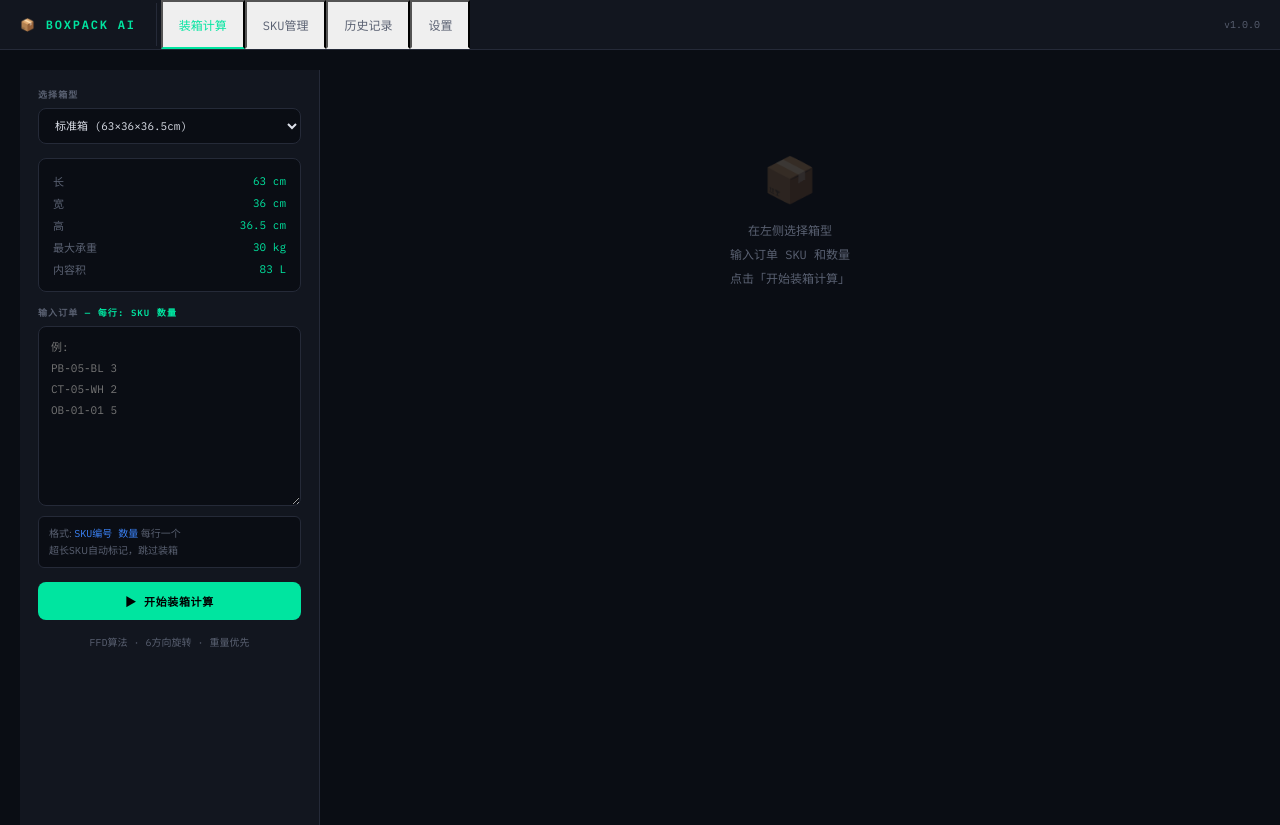
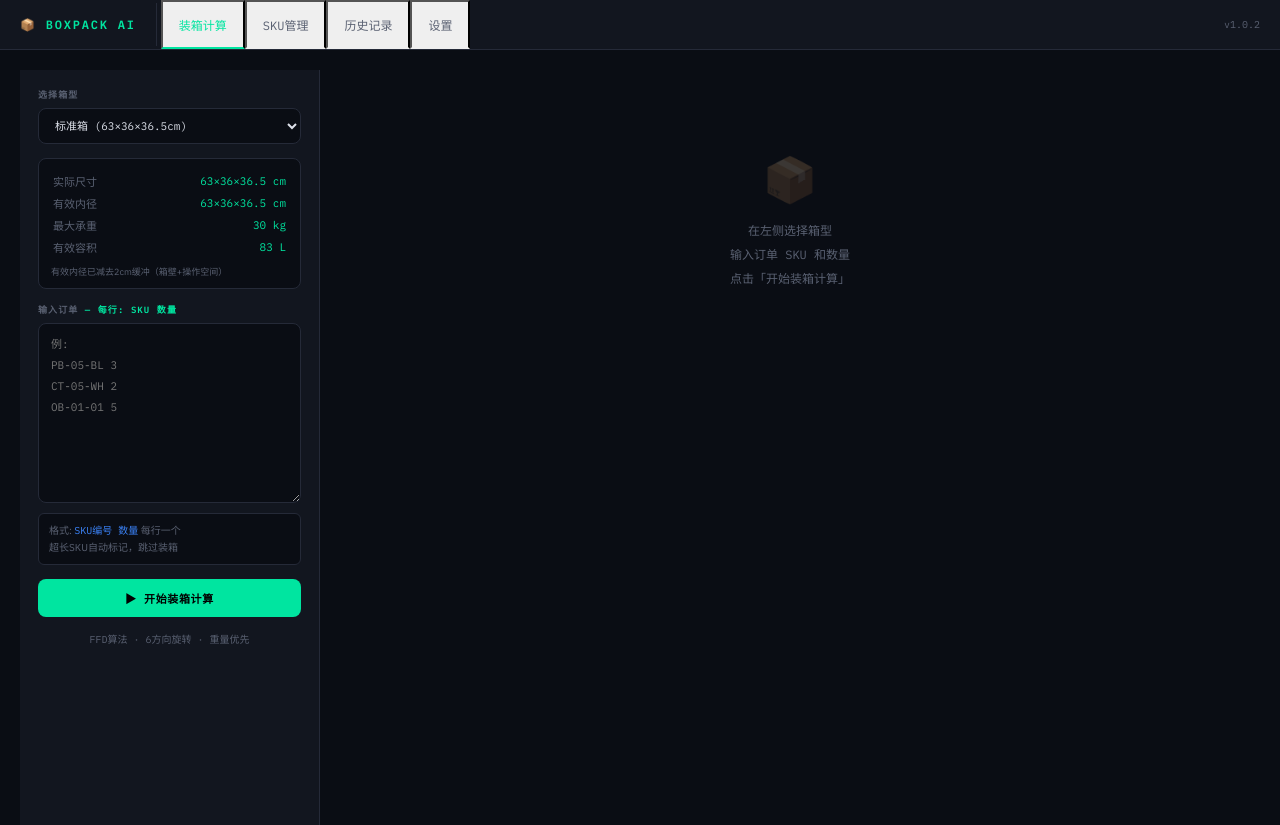
Before and after one commit to immortal1112/boxpack-ai, a plain HTML site: page index.html in a window 1280 px wide. Drawn offline with Linux system fonts and the light colour scheme.

Commit message:
fix: add 2cm buffer to box dimensions for v1.0.2

```diff
--- a/index.html
+++ b/index.html
@@ -172,7 +172,7 @@ table.sku-table tr:hover td{background:var(--surf2)}
   <button class="nav-tab" onclick="showPage('history',this)">历史记录</button>
   <button class="nav-tab" onclick="showPage('settings',this)">设置</button>
   <div class="nav-right">
-    <span class="ver">v1.0.0</span>
+    <span class="ver">v1.0.2</span>
     <button class="install-btn" id="installBtn">安装到桌面</button>
   </div>
 </nav>
@@ -301,14 +301,17 @@ function updateBoxInfo() {
   const sel = document.getElementById('boxSelect');
   const box = BOX_DB.find(b => b.id === sel.value) || BOX_DB[0];
   currentSelectedBox = box;
+  const dL = box.displayL || box.l;
+  const dW = box.displayW || box.w;
+  const dH = box.displayH || box.h;
   document.getElementById('boxInfoCard').innerHTML = `
     <table>
-      <tr><td>长</td><td>${box.l} cm</td></tr>
-      <tr><td>宽</td><td>${box.w} cm</td></tr>
-      <tr><td>高</td><td>${box.h} cm</td></tr>
+      <tr><td>实际尺寸</td><td>${dL}×${dW}×${dH} cm</td></tr>
+      <tr><td>有效内径</td><td>${box.l}×${box.w}×${box.h} cm</td></tr>
       <tr><td>最大承重</td><td>${box.maxWt} kg</td></tr>
-      <tr><td>内容积</td><td>${(box.l*box.w*box.h/1000).toFixed(0)} L</td></tr>
-    </table>`;
+      <tr><td>有效容积</td><td>${(box.l*box.w*box.h/1000).toFixed(0)} L</td></tr>
+    </table>
+    <div style="font-size:9px;color:var(--muted);margin-top:6px">有效内径已减去2cm缓冲（箱壁+操作空间）</div>`;
 }
 
 // ---- PARSE INPUT ----
```
